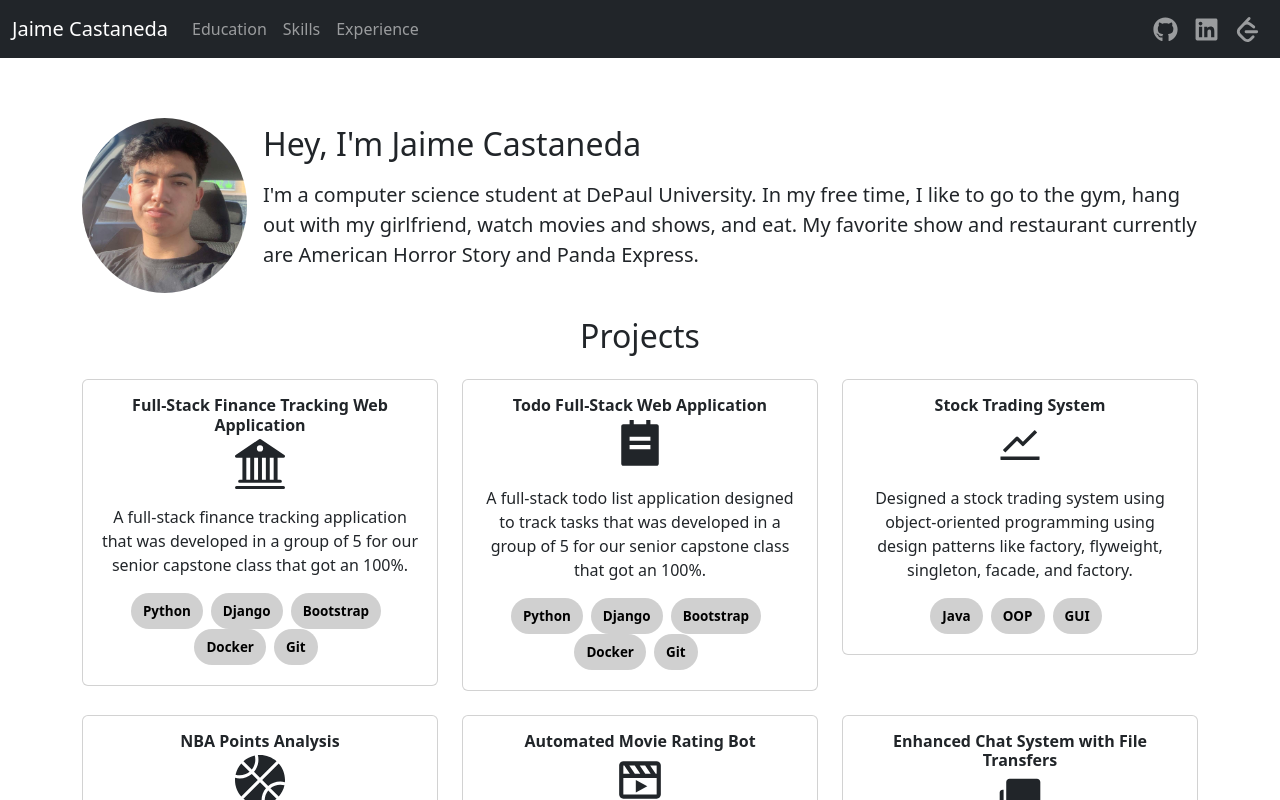
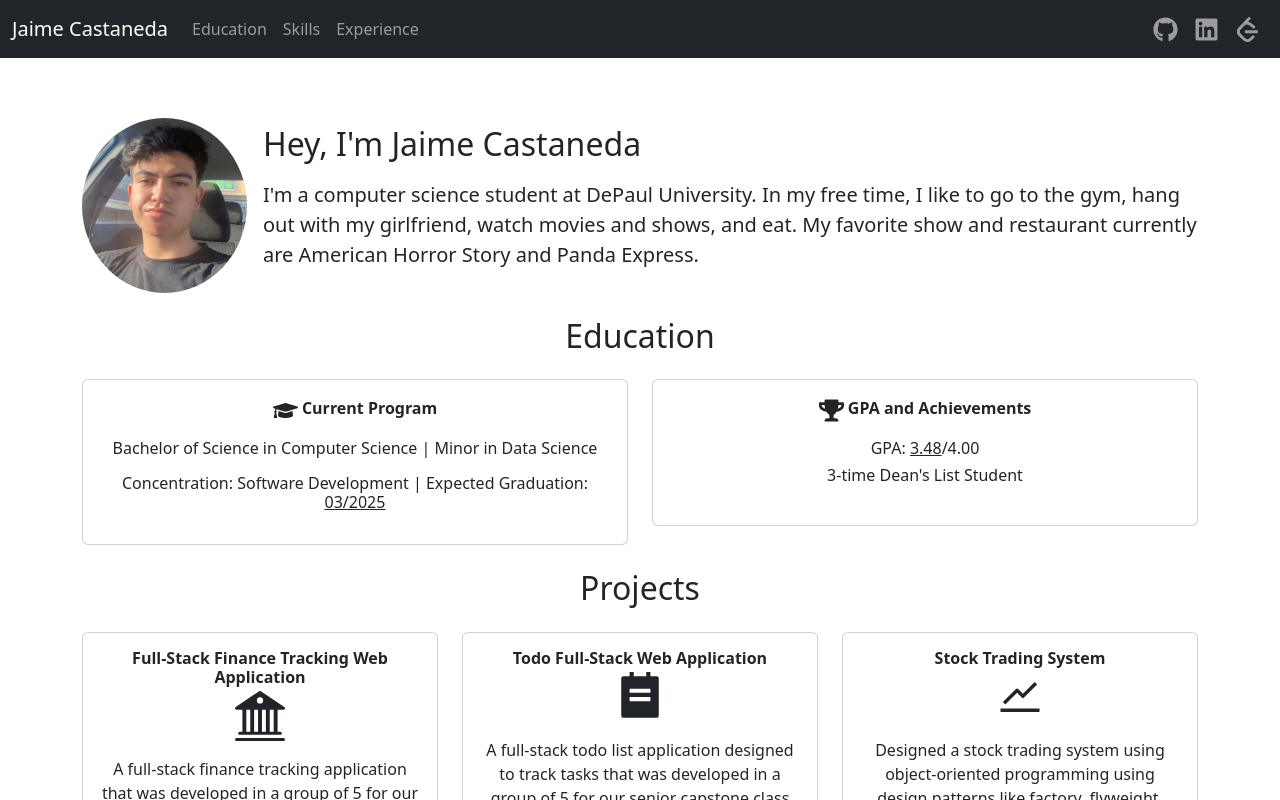
Before and after one commit to JCast867/JCast867.github.io, a React (Create React App) app in the folder my-app/: page / in a window 1280 px wide. Shown: the top 800 px of the page. Built offline with nearby package versions, Linux system fonts and the light colour scheme.

Commit message:
education

```diff
--- a/my-app/src/App.js
+++ b/my-app/src/App.js
@@ -34,6 +34,8 @@ import { AiOutlineStock } from "react-icons/ai"; // stock icon
 import { FaBasketball } from "react-icons/fa6"; // basketball icon
 import { BiMoviePlay } from "react-icons/bi"; // movie icon
 import { IoMdChatbubbles } from "react-icons/io"; // chat icon
+import { FaGraduationCap } from "react-icons/fa"; // graduation cap icon
+import { FaTrophy } from "react-icons/fa"; // trophy icon
 
 
 function Navbar(props) {
@@ -143,6 +145,38 @@ function Intro() {
       </div>
     </div>
   );
+}
+
+function Education() {
+  return (
+    <div className="container">
+      <h2 className="text-center mb-4">Education</h2>
+        <div className="row">
+          <div className="col-lg-6">
+            <div className="card mb-4">
+              <div className="card-body">
+                <div className="text-center mb-3"><FaGraduationCap size={25} /><strong> Current Program</strong></div>
+                <h6 className="text-center mb-3">Bachelor of Science in Computer Science | Minor in Data Science</h6>
+                <h6 className="text-center mb-3">Concentration: Software Development | Expected Graduation: <u>03/2025</u></h6>
+              </div>
+            </div>
+          </div>
+          <div className="col-lg-6">
+            <div className="card mb-4">
+              <div className="card-body">
+                <div className="text-center mb-3"><FaTrophy size={25} /> <strong>GPA and Achievements</strong></div>
+                <h6 className="text-center mb-2">GPA: <u>3.48</u>/4.00</h6>
+                <h6 className="text-center mb-4">3-time Dean's List Student</h6>
+              </div>
+            </div>
+          </div>
+        </div>
+    </div>
+  );
+}
+
+function ReleventCoursework() {
+
 }
 
 function Projects() {
@@ -595,6 +629,7 @@ function App() {
     <>
     <Navbar name="Jaime Castaneda"/>
     <Intro />
+    <Education />
     <Projects />
     <Skills />
     <Footer name="Jaime Castaneda" />
```
